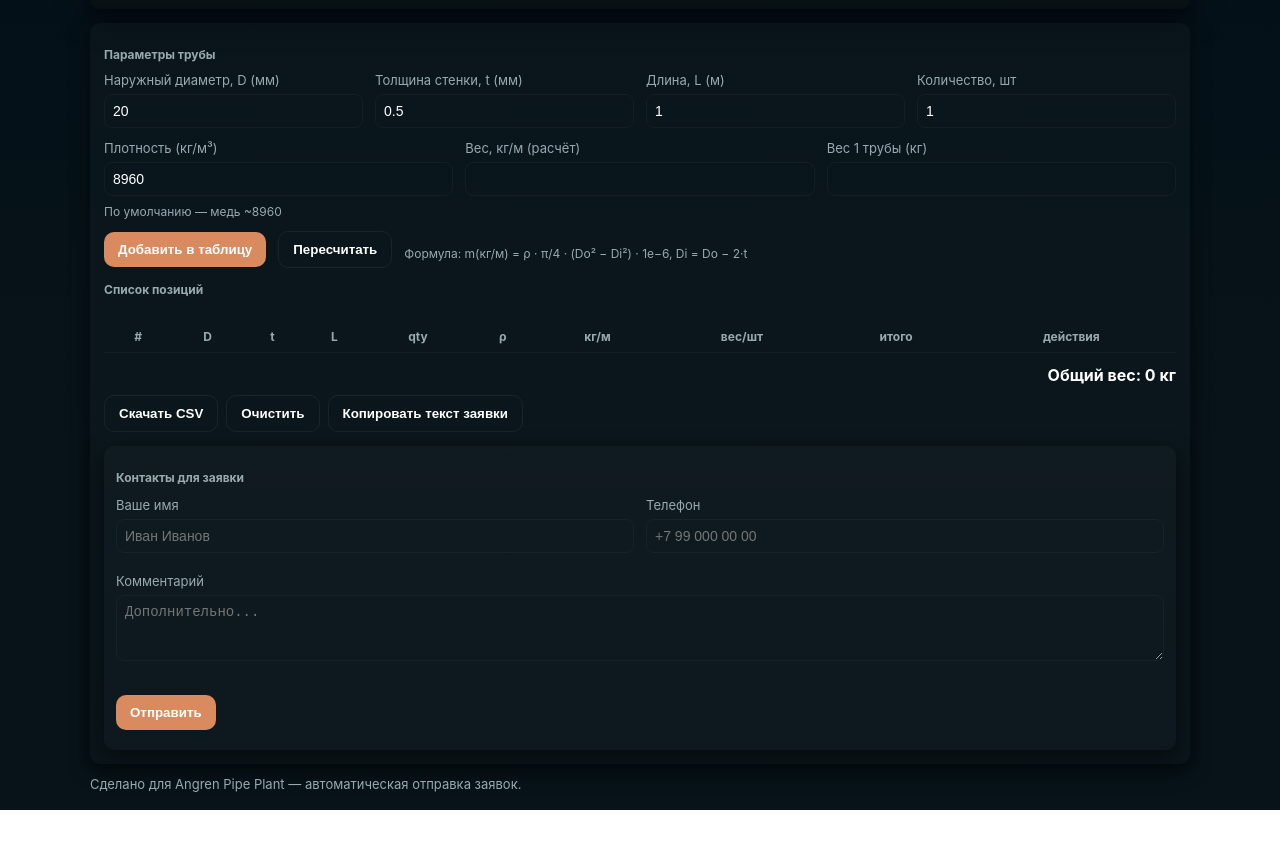
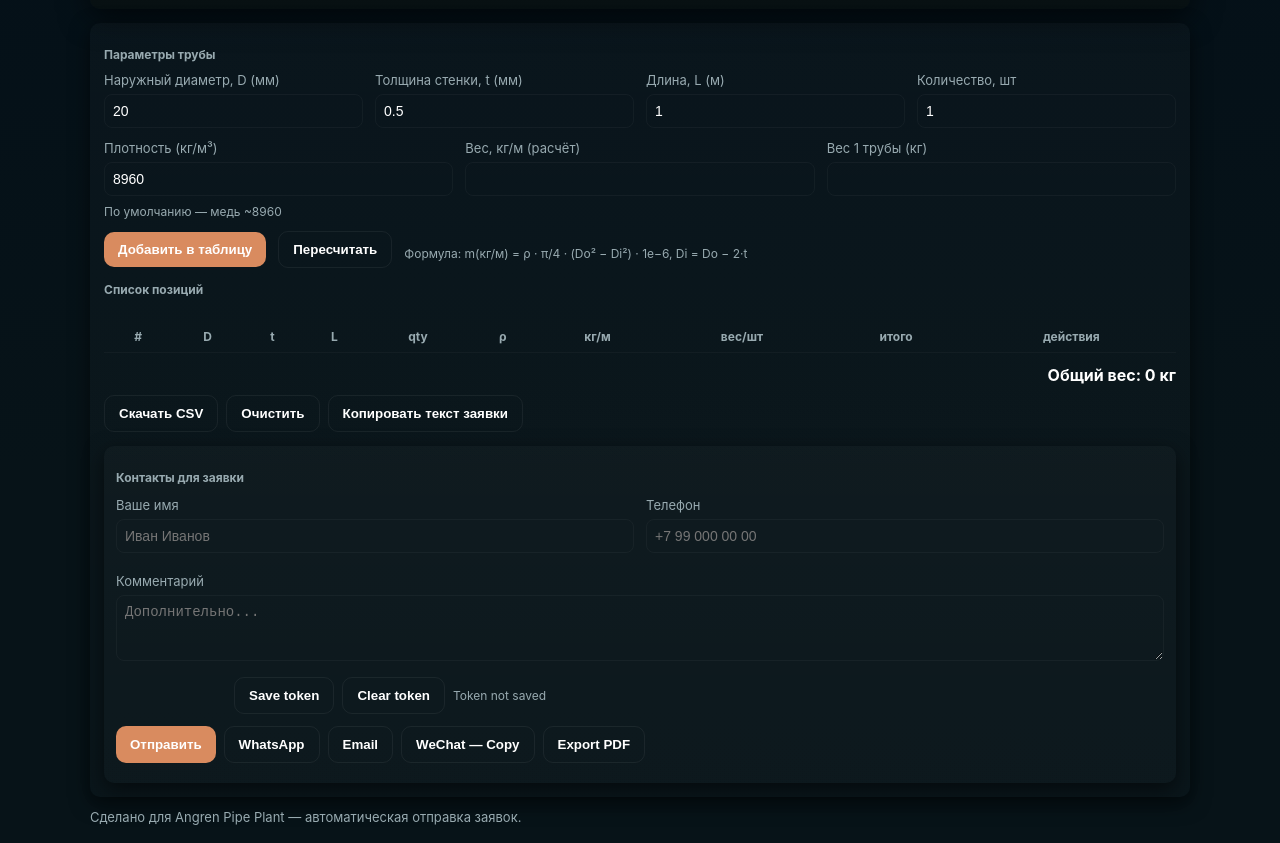
Before and after one commit to darkjava191/APP, a plain HTML site: page index.html in a window 1280 px wide. Shown: the part 97-940 px from the top of the page. Before the commit the page ends 907 px from the top, so only its background shows below. Drawn offline with Linux system fonts and the light colour scheme.

Commit message:
index.html

```diff
--- a/index.html
+++ b/index.html
@@ -134,17 +134,17 @@
 
         <div class="token-row">
           <label style="min-width:110px" ></label>
-          <button id="save-token" class="ghost" style="display:none;">Save token</button>
-          <button id="clear-token" class="ghost" style="display:none;">Clear token</button>
-          <div id="token-status" class="small right" style="display:none;"></div>
+          <button id="save-token" class="ghost" ;">Save token</button>
+          <button id="clear-token" class="ghost" ;">Clear token</button>
+          <div id="token-status" class="small right";"></div>
         </div>
 
         <div class="actions" style="margin-top:12px">
           <button id="send-telegram">Отправить</button>
-          <button id="send-whatsapp" class="ghost" style="display:none;">WhatsApp</button>
-          <button id="send-mail" class="ghost" style="display:none;">Email</button>
-          <button id="send-wechat" class="ghost" style="display:none;">WeChat — Copy</button>
-          <button id="export-pdf" class="ghost" style="display:none;">Export PDF</button>
+          <button id="send-whatsapp" class="ghost" ;">WhatsApp</button>
+          <button id="send-mail" class="ghost" ;">Email</button>
+          <button id="send-wechat" class="ghost";>WeChat — Copy</button>
+          <button id="export-pdf" class="ghost";">Export PDF</button>
         </div>
 
         <div class="note" style="margin-top:8px">
```
